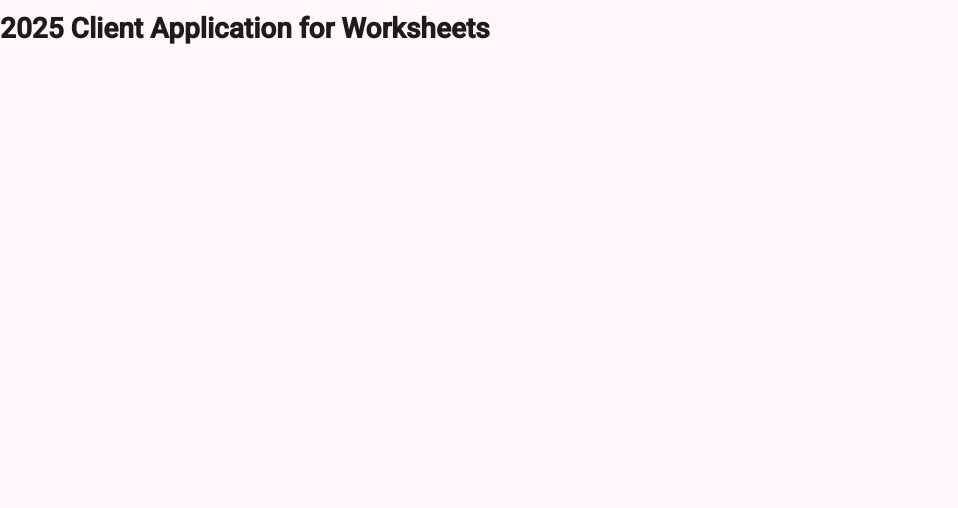
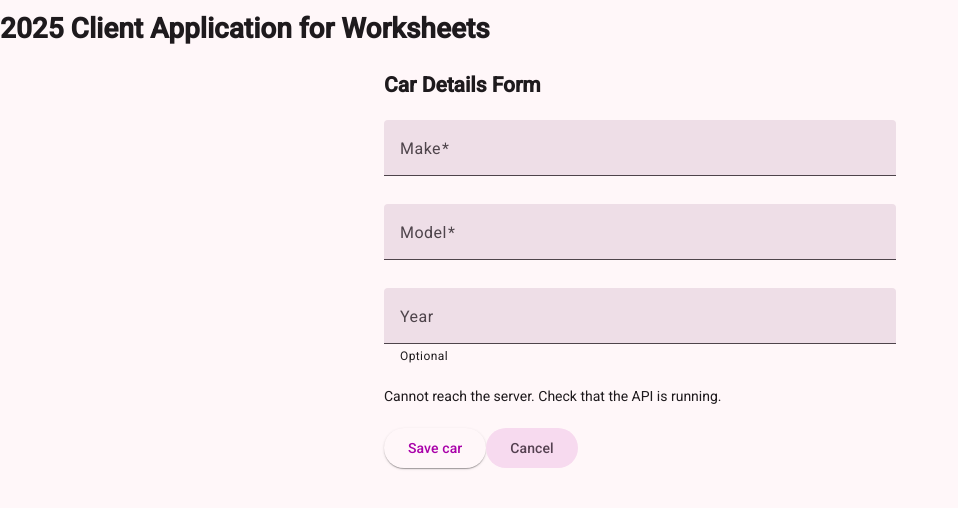
Before and after one commit to s00267367/angularWS, an Angular app: page /cars/1/edit in a window 1280 px wide. Before the commit this address led to /. Shown: the top 508 px of the page, without its empty margins (0-958 px from the left). Built offline with nearby package versions, Linux system fonts and the light colour scheme; no server answers.

Commit message:
implements edit route using carform component and successful updating of car objects

```diff
--- a/src/app/features/cars/models/car.model.ts
+++ b/src/app/features/cars/models/car.model.ts
@@ -10,3 +10,9 @@ export interface CreateCarDto {
   model: string;
   year?: number;
 }
+
+export interface UpdateCarDto {
+  make: string;
+  model: string;
+  year?: number;
+}
--- a/src/app/features/cars/pages/car-card/car-card.html
+++ b/src/app/features/cars/pages/car-card/car-card.html
@@ -2,5 +2,5 @@
     <h3>{{ car().make }} {{ car().model }}</h3>
 
     @if(car().year){ <p>Year: {{ car().year }}</p>}
-    <a [routerLink]="['/cars/id', car()._id]">View Profile</a>
+    <a [routerLink]="['/cars', car()._id]">View Profile</a>
 </div>
--- a/src/app/features/cars/pages/car-card/car-card.ts
+++ b/src/app/features/cars/pages/car-card/car-card.ts
@@ -8,5 +8,5 @@ import { RouterLink } from '@angular/router';
   templateUrl: './car-card.html',
 })
 export class CarCard {
-  car = input.required<Car>();
+  readonly car = input.required<Car>();
 }
--- a/src/app/features/cars/pages/car-details/car-details.html
+++ b/src/app/features/cars/pages/car-details/car-details.html
@@ -13,3 +13,5 @@
     <p>Year: {{ s.data.year }}</p>
   }
 }
+
+<a matButton="filled" [routerLink]="['/cars', id(), 'edit']">Edit</a>
--- a/src/app/features/cars/pages/car-form/car-form.ts
+++ b/src/app/features/cars/pages/car-form/car-form.ts
@@ -1,4 +1,4 @@
-import { Component, inject, signal } from '@angular/core';
+import { Component, inject, input, signal, OnInit } from '@angular/core';
 import { FormBuilder, FormsModule, ReactiveFormsModule, Validators } from '@angular/forms';
 import { CreateCarDto } from '../../models/car.model';
 import { CarService } from '../../services/car.service';
@@ -9,6 +9,7 @@ import { MatInputModule } from '@angular/material/input';
 import { MatCardModule } from '@angular/material/card';
 import { MatSnackBar } from '@angular/material/snack-bar';
 import { MatProgressBarModule } from '@angular/material/progress-bar';
+
 @Component({
   imports: [
     RouterLink,
@@ -24,11 +25,12 @@ import { MatProgressBarModule } from '@angular/material/progress-bar';
   styleUrl: './car-form.scss',
   templateUrl: './car-form.html',
 })
-export class CarForm {
+export class CarForm implements OnInit {
   saving = signal(false);
   saveError = signal<string | null>(null);
+  readonly id = input<string>();  // note this is optional by default
+
   private snackBar = inject(MatSnackBar);
-
   private carService = inject(CarService);
   private router = inject(Router);
 
@@ -50,17 +52,34 @@ export class CarForm {
     this.saving.set(true);
     this.saveError.set(null);
 
-    this.carService.addCar(newCar).subscribe({
+    const id = this.id();
+
+    const request = id
+      ? this.carService.updateCar(id, newCar)
+      : this.carService.addCar(newCar);
+
+    request.subscribe({
       next: (response) => {
         this.snackBar.open(`${newCar.make} ${newCar.model} saved`, 'Close', { duration: 10000 });
         console.log('Car added successfully:', response);
         this.router.navigate(['/cars']);
       },
-    error: (err: Error) => {
-      this.saveError.set(err.message);
-      this.saving.set(false);
-      this.carForm.enable();
-    },
+      error: (err: Error) => {
+        this.saveError.set(err.message);
+        this.saving.set(false);
+        this.carForm.enable();
+      },
+    });
+  }
+
+  ngOnInit(): void {
+    const id = this.id();
+    if (!id) return; // adding a new car, nothing to load
+
+    this.carService.getCarById(id).subscribe({
+      next: (car) =>
+        this.carForm.patchValue({ make: car.make, model: car.model, year: car.year ?? null }),
+      error: (err: Error) => this.saveError.set(err.message),
     });
   }
 
--- a/src/app/features/cars/services/car.service.ts
+++ b/src/app/features/cars/services/car.service.ts
@@ -2,9 +2,10 @@ import { HttpClient, HttpErrorResponse } from '@angular/common/http';
 import { Service } from '@angular/core';
 import { inject } from '@angular/core';
 import { catchError, Observable, throwError } from 'rxjs';
-import { Car, CreateCarDto } from '../models/car.model';
+import { Car, CreateCarDto, UpdateCarDto } from '../models/car.model';
 @Service()
 export class CarService {
+
     private http = inject(HttpClient);
     private apiUrl = 'http://localhost:1610/api/v1/cars'; // this should be read from an env variable we will leave it for now.
 
@@ -15,14 +16,14 @@ export class CarService {
 
     getCarById(id: string): Observable<Car> {
         return this.http.get<Car>(`${this.apiUrl}/${id}`)
-        }
+    }
 
     addCar(car: CreateCarDto): Observable<Car> {
-    return this.http.post<Car>(this.apiUrl, car)
-  }
+        return this.http.post<Car>(this.apiUrl, car)
+    }
 
-
-
-
+    updateCar(id: string, changes: UpdateCarDto): Observable<Car> {
+        return this.http.put<Car>(`${this.apiUrl}/${id}`, changes);
+    }
 
 }
```
Also changed, not shown: src/app/app.routes.ts (+6 -2 lines), src/app/features/cars/pages/car-details/car-details.ts (+4 -3 lines).
